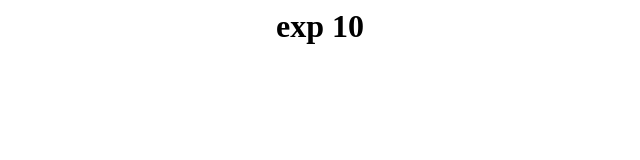
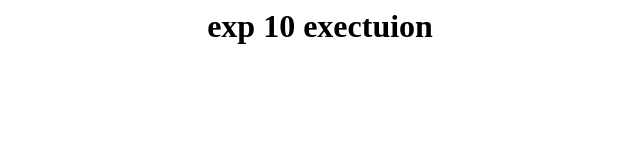
Before and after one commit to sveridevops/b2exp10, a plain HTML site: page index.html in a window 1280 px wide. Shown: the whole page, without its empty margins (320-960 px from the left). Drawn offline with Linux system fonts and the light colour scheme.

Commit message:
updated index

```diff
--- a/index.html
+++ b/index.html
@@ -1,7 +1,7 @@
 <html>
 <body>
 
-<center><h1>exp 10</h1></center>
+<center><h1>exp 10 exectuion</h1></center>
 
 
 </body>
```
